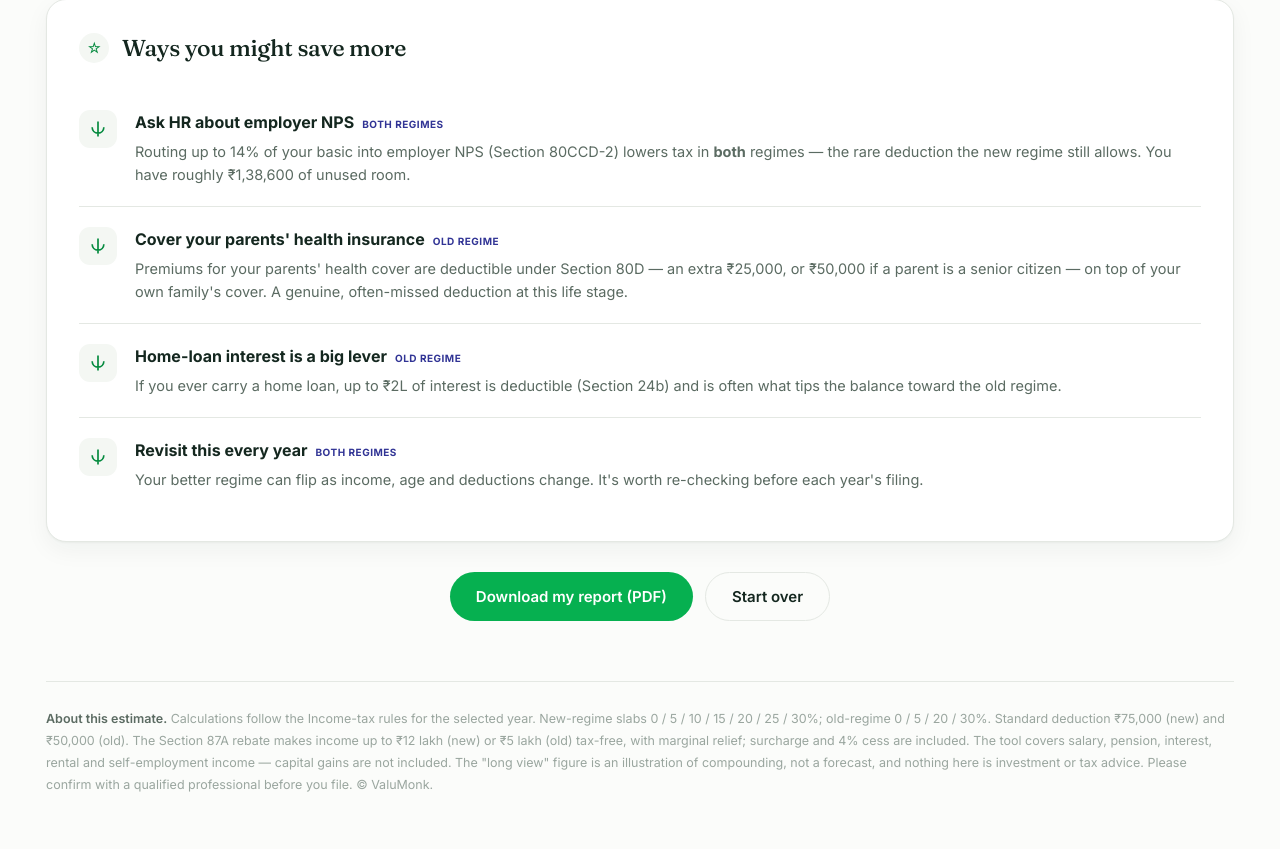
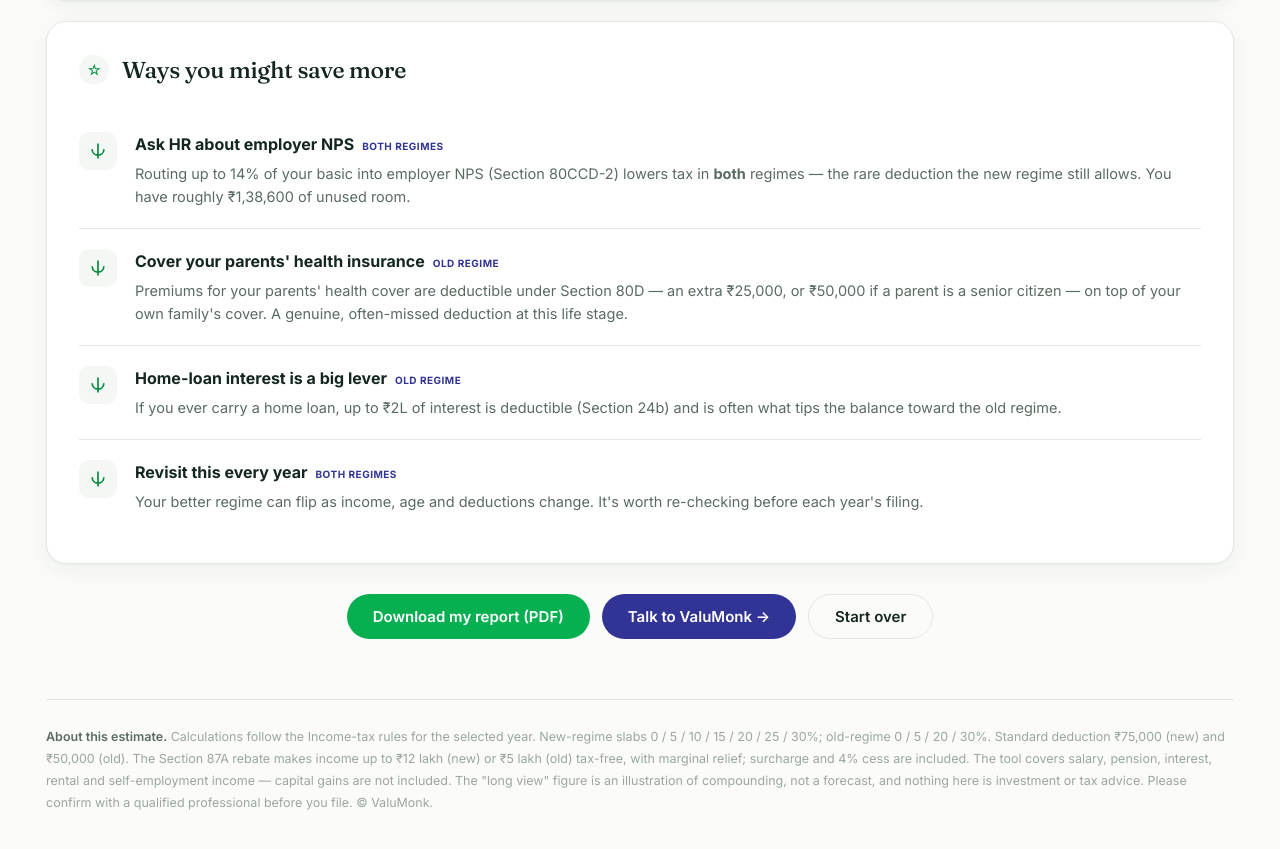
Before and after one commit to gargim1705-jpg/valumonk-tax-calculator, a plain HTML site: page index.html in a window 1280 px wide. Shown: the part 2898-3747 px from the top of the page. Drawn offline with Linux system fonts and the light colour scheme.

Commit message:
Add files via upload

```diff
--- a/index.html
+++ b/index.html
@@ -40,7 +40,7 @@
   /* ---- top bar ---- */
   .bar{display:flex;justify-content:center;align-items:center;padding:26px 0 6px}
   .logo{display:flex;align-items:center;gap:12px}
-  .brandlogo{height:62px;width:auto;display:block}
+  .brandlogo{height:84px;width:auto;display:block}
 
   /* ---- hero ---- */
   .hero{position:relative;text-align:center;padding:46px 0 0;overflow:hidden}
@@ -165,8 +165,10 @@
   /* ---- download ---- */
   .actions{margin-top:30px;display:flex;gap:12px;justify-content:center;flex-wrap:wrap}
   .btn{border:none;cursor:pointer;font-family:var(--sans);font-weight:600;font-size:15px;
-    padding:14px 26px;border-radius:100px;transition:.15s}
+    padding:14px 26px;border-radius:100px;transition:.15s;text-decoration:none;
+    display:inline-flex;align-items:center;justify-content:center;line-height:1}
   .btn.primary{background:var(--green);color:#fff}.btn.primary:hover{background:var(--green-deep)}
+  .btn.contact{background:var(--blue);color:#fff}.btn.contact:hover{background:#272a7a}
   .btn.ghost{background:none;border:1.5px solid var(--line);color:var(--ink)}.btn.ghost:hover{border-color:var(--soft)}
 
   footer{margin:60px 0 48px;padding-top:26px;border-top:1px solid var(--line);
@@ -486,6 +488,7 @@
 
   <div class="actions">
     <button class="btn primary" id="dl">Download my report (PDF)</button>
+    <a class="btn contact" href="https://valumonk.com/contact/" target="_blank" rel="noopener">Talk to ValuMonk →</a>
     <button class="btn ghost" onclick="window.scrollTo({top:0,behavior:'smooth'})">Start over</button>
   </div>
   </div><!-- end fullrow -->
```
